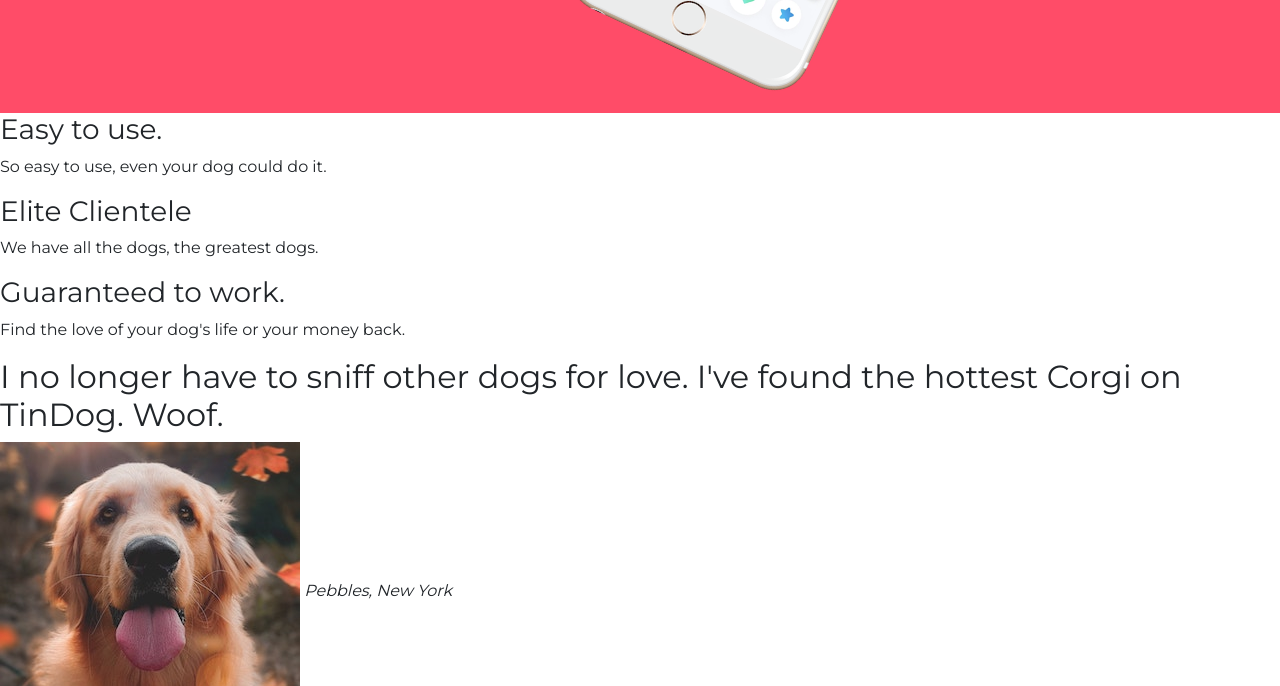
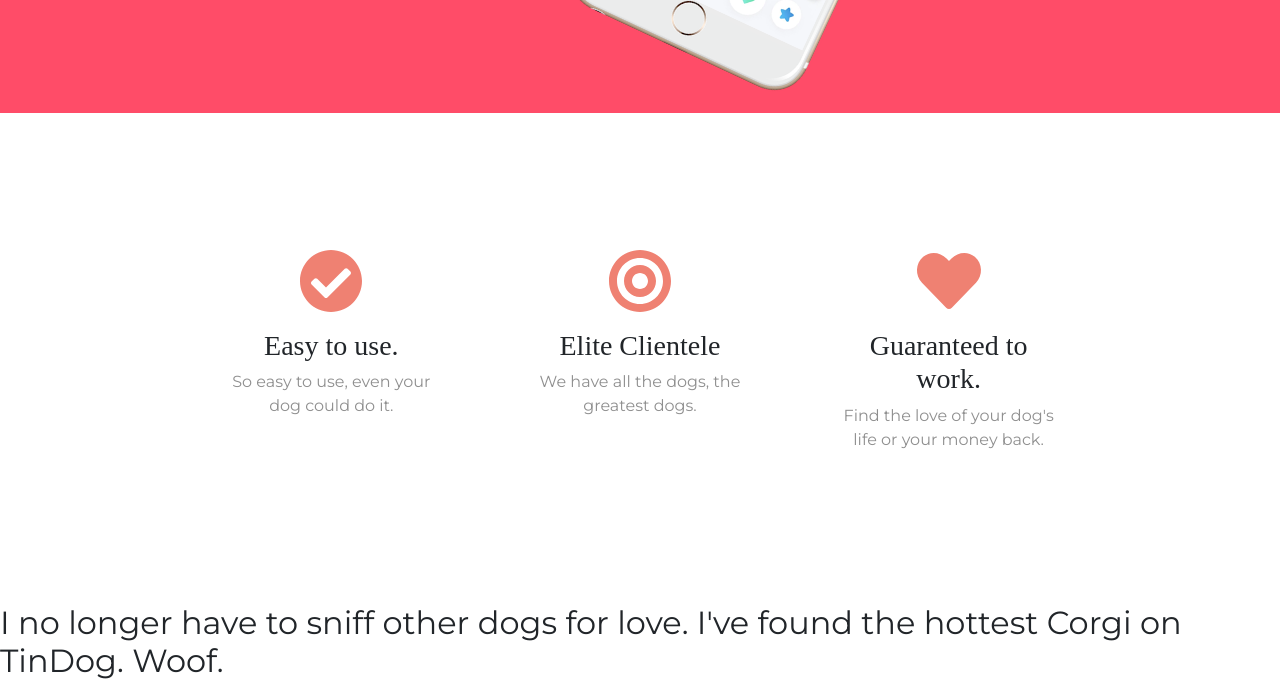
Before and after one commit to matichmike/web-development-practice, a plain HTML site: page tinDog/index.html in a window 1280 px wide. Shown: the part 630-1316 px from the top of the page. Drawn offline with nearby package versions, Linux system fonts and the light colour scheme.

Commit message:
feture boxes added

```diff
--- a/tinDog/css/styles.css
+++ b/tinDog/css/styles.css
@@ -7,6 +7,14 @@
   font-size: 3rem;
   line-height: 1.5;
   font-weight: 900;
+}
+
+h3 {
+  font-family: 'Montserrat-Bold';
+}
+
+p {
+  color: #8f8f8f;
 }
 
 #title {
@@ -50,3 +58,21 @@
   width: 60%;
   transform: rotate(25deg);
 }
+
+#features {
+  padding: 7% 15%;
+}
+
+.feature-box {
+  text-align: center;
+  padding: 5%;
+}
+
+.icon {
+  color: #ef8172;
+  margin-bottom: 1rem;
+}
+
+.icon:hover {
+  color: #ff4c68;
+}
--- a/tinDog/index.html
+++ b/tinDog/index.html
@@ -70,15 +70,25 @@
   <!-- Features -->
 
   <section id="features">
-
+  <div class="row">
+    <div class="feature-box col-lg-4">
+      <i class="fas fa-check-circle fa-4x icon"></i>
       <h3>Easy to use.</h3>
       <p>So easy to use, even your dog could do it.</p>
+    </div>
 
+    <div class="feature-box col-lg-4">
+      <i class="fas fa-bullseye fa-4x icon"></i>
       <h3>Elite Clientele</h3>
       <p>We have all the dogs, the greatest dogs.</p>
+    </div>
 
+    <div class="feature-box col-lg-4">
+      <i class="fas fa-heart fa-4x icon"></i>
       <h3>Guaranteed to work.</h3>
       <p>Find the love of your dog's life or your money back.</p>
+    </div>
+  </div>
 
   </section>
 
```
Lines whose indentation alone changed are shown as unchanged.
